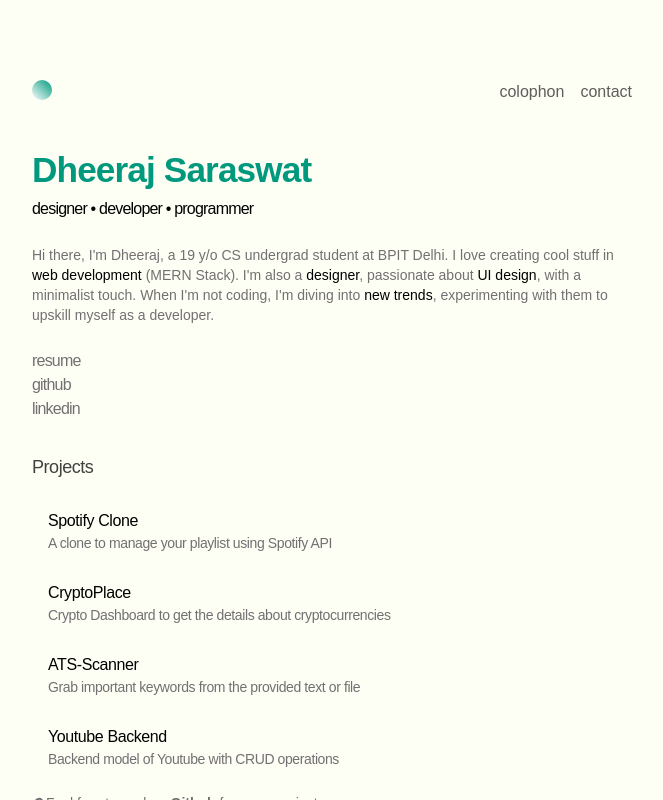
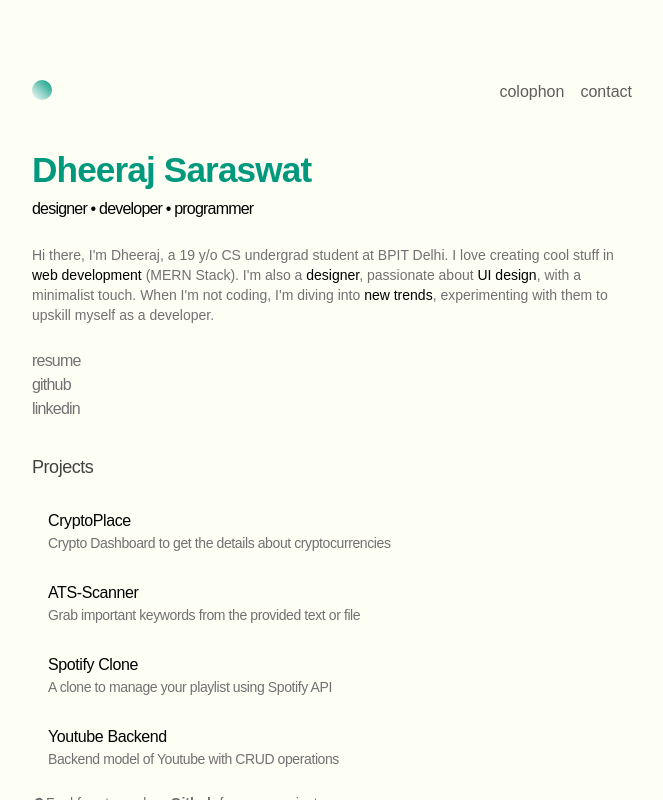
Before and after one commit to DheerajSaraswat/DheerajS, a React (Vite) app in the folder portfolio/: page / in a window 1280 px wide. Shown: the whole page, without its empty margins (308-971 px from the left). Built offline with nearby package versions, Linux system fonts and the light colour scheme; a web font is replaced by a local one.

Commit message:
Ordering of Projects Changed

```diff
--- a/portfolio/src/pages/Home/Home.jsx
+++ b/portfolio/src/pages/Home/Home.jsx
@@ -60,17 +60,6 @@ function Home() {
       </div>
       <div className="text-lg tracking-tight text-[#434040] mb-5">Projects</div>
       <div className="w-full text-[#746f72] tracking-tight flex flex-col gap-3">
-        <Link className="w-full group hover:bg-[#d1f9e4] hover:scale-90 duration-300 flex justify-between rounded-lg px-4 py-2">
-          <div>
-            <p className="text-md text-black group-hover:text-[#00997e]">
-              Spotify Clone
-            </p>
-            <p className="text-sm ">
-              A clone to manage your playlist using Spotify API
-            </p>
-          </div>
-          <GoArrowUpRight className="text-[#00997e] opacity-0 group-hover:opacity-100" />
-        </Link>
         <Link
           to={"https://crypto-dashboard-dheeraj.netlify.app/"}
           target="_blank"
@@ -97,6 +86,20 @@ function Home() {
             </p>
             <p className="text-sm ">
               Grab important keywords from the provided text or file
+            </p>
+          </div>
+          <GoArrowUpRight className="text-[#00997e] opacity-0 group-hover:opacity-100" />
+        </Link>
+        <Link
+          to={"https://github.com/DheerajSaraswat/spotify-clone"}
+          className="w-full group hover:bg-[#d1f9e4] hover:scale-90 duration-300 flex justify-between rounded-lg px-4 py-2"
+        >
+          <div>
+            <p className="text-md text-black group-hover:text-[#00997e]">
+              Spotify Clone
+            </p>
+            <p className="text-sm ">
+              A clone to manage your playlist using Spotify API
             </p>
           </div>
           <GoArrowUpRight className="text-[#00997e] opacity-0 group-hover:opacity-100" />
```
